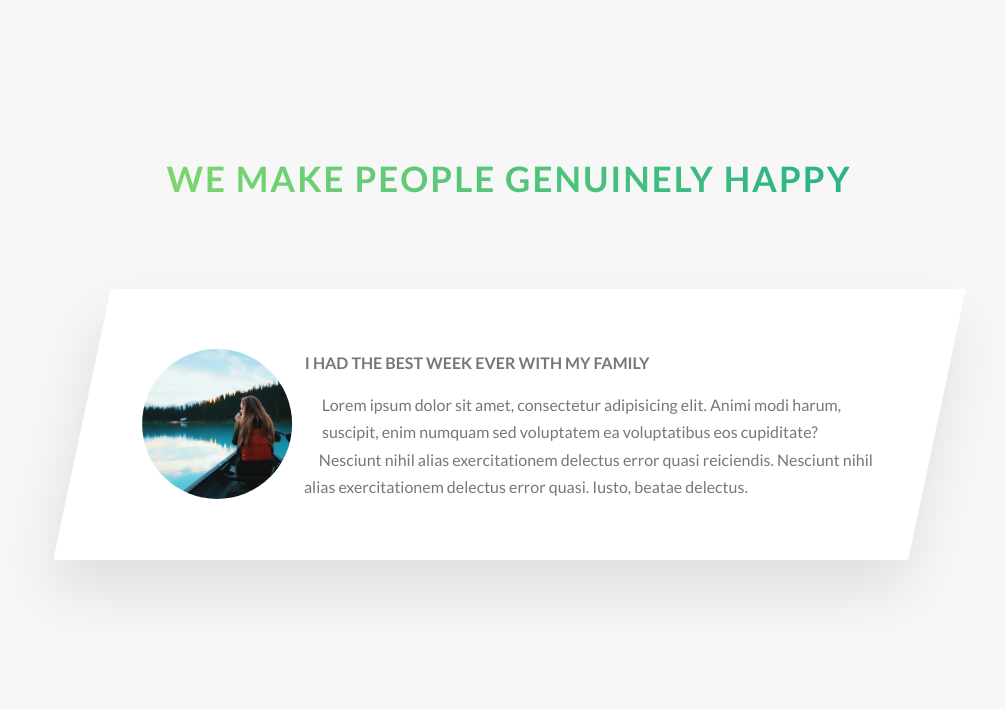
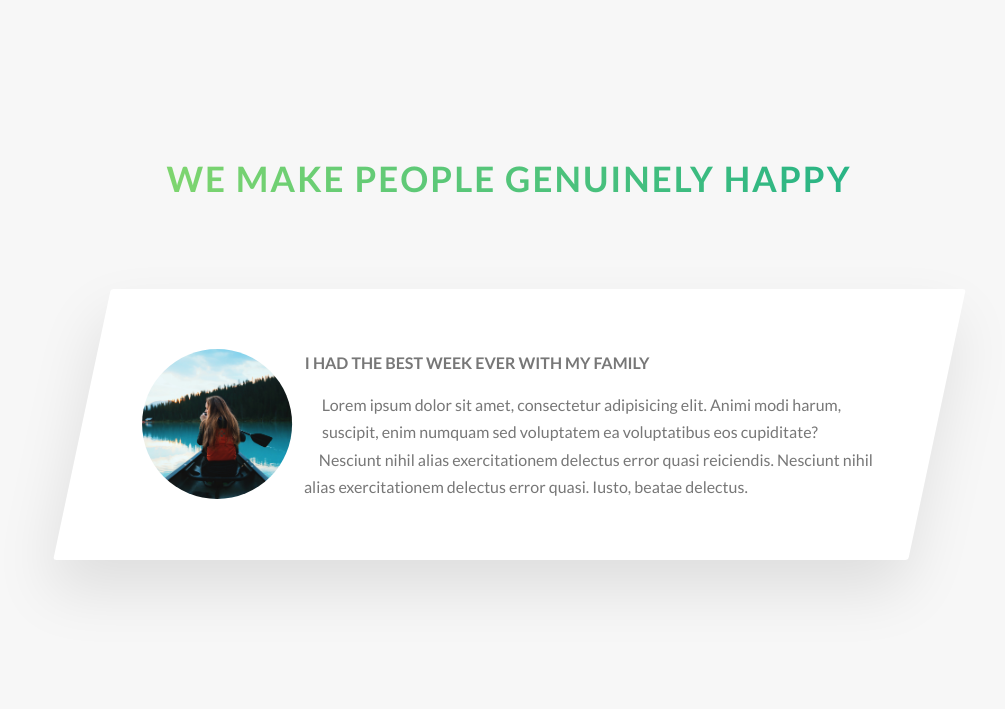
Before and after one commit to team-cake/just-a-website, a PHP site: page / in a window 1280 px wide. Shown: the part 3335-4044 px from the top of the page, without its empty margins (131-1136 px from the left). Run offline with PHP 8.4, Linux system fonts and the light colour scheme.

Commit message:
Centered the story img in the shape

```diff
--- a/public/css/style.css
+++ b/public/css/style.css
@@ -344,7 +344,8 @@ body {
     transform: translateX(-3rem) skewX(12deg);
     position: relative; }
   .story__img {
-    height: 100%; }
+    height: 100%;
+    transform: translateX(-3.5rem); }
   .story__text {
     transform: skewX(12deg); }
   .story__caption {
--- a/public/sass/components/_story.scss
+++ b/public/sass/components/_story.scss
@@ -25,6 +25,7 @@
 
 	&__img {
 		height: 100%;
+		transform: translateX(-3.5rem);
 	}
 
 	&__text {
```
